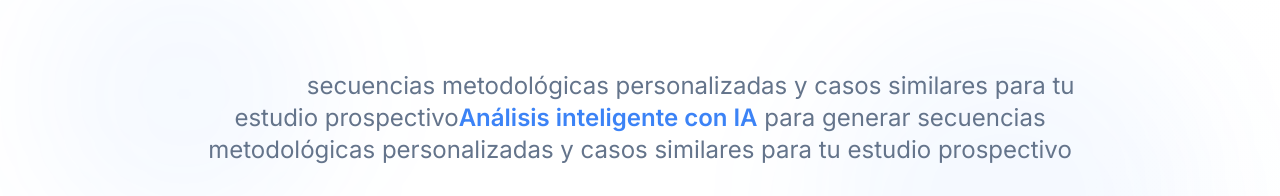
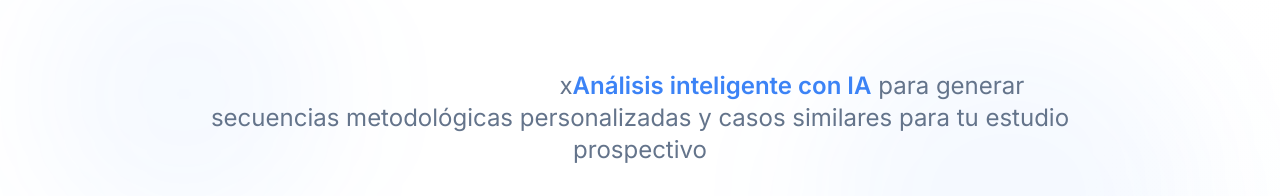
Before and after one commit to Plataforma-Prospectiva/foresight-hub-navigator-45, a React (Vite) app: page / in a window 1280 px wide. Shown: the part 211-407 px from the top of the page. Built offline with nearby package versions, Linux system fonts and the light colour scheme; no server answers; the database is empty.

Commit message:
Visual edit in Lovable
Edited UI in Lovable

```diff
--- a/src/pages/Index.tsx
+++ b/src/pages/Index.tsx
@@ -50,7 +50,7 @@ const IndexContent = () => {
               <h1 className="text-6xl md:text-7xl font-bold mb-6 gradient-text leading-tight">
                 Creador de Metodologías Prospectivas
               </h1>
-              <p className="text-xl md:text-2xl text-muted-foreground max-w-4xl mx-auto leading-relaxed mb-8">               secuencias metodológicas personalizadas y casos similares para tu estudio prospectivo<span className="font-semibold text-primary">Análisis inteligente con IA</span> para generar secuencias metodológicas personalizadas
+              <p className="text-xl md:text-2xl text-muted-foreground max-w-4xl mx-auto leading-relaxed mb-8">                                             x<span className="font-semibold text-primary">Análisis inteligente con IA</span> para generar secuencias metodológicas personalizadas
                 y casos similares para tu estudio prospectivo
               </p>
 
```
